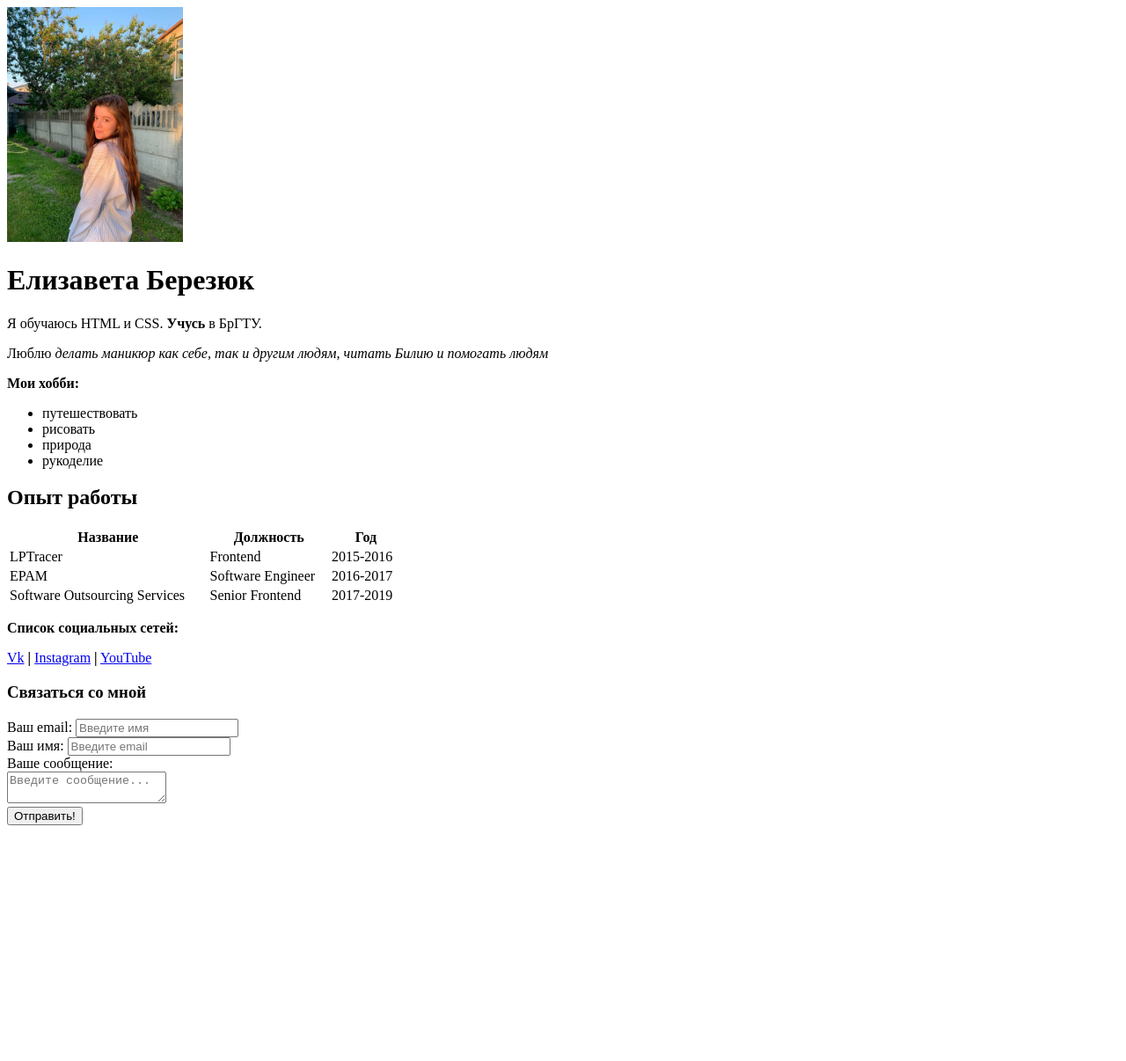
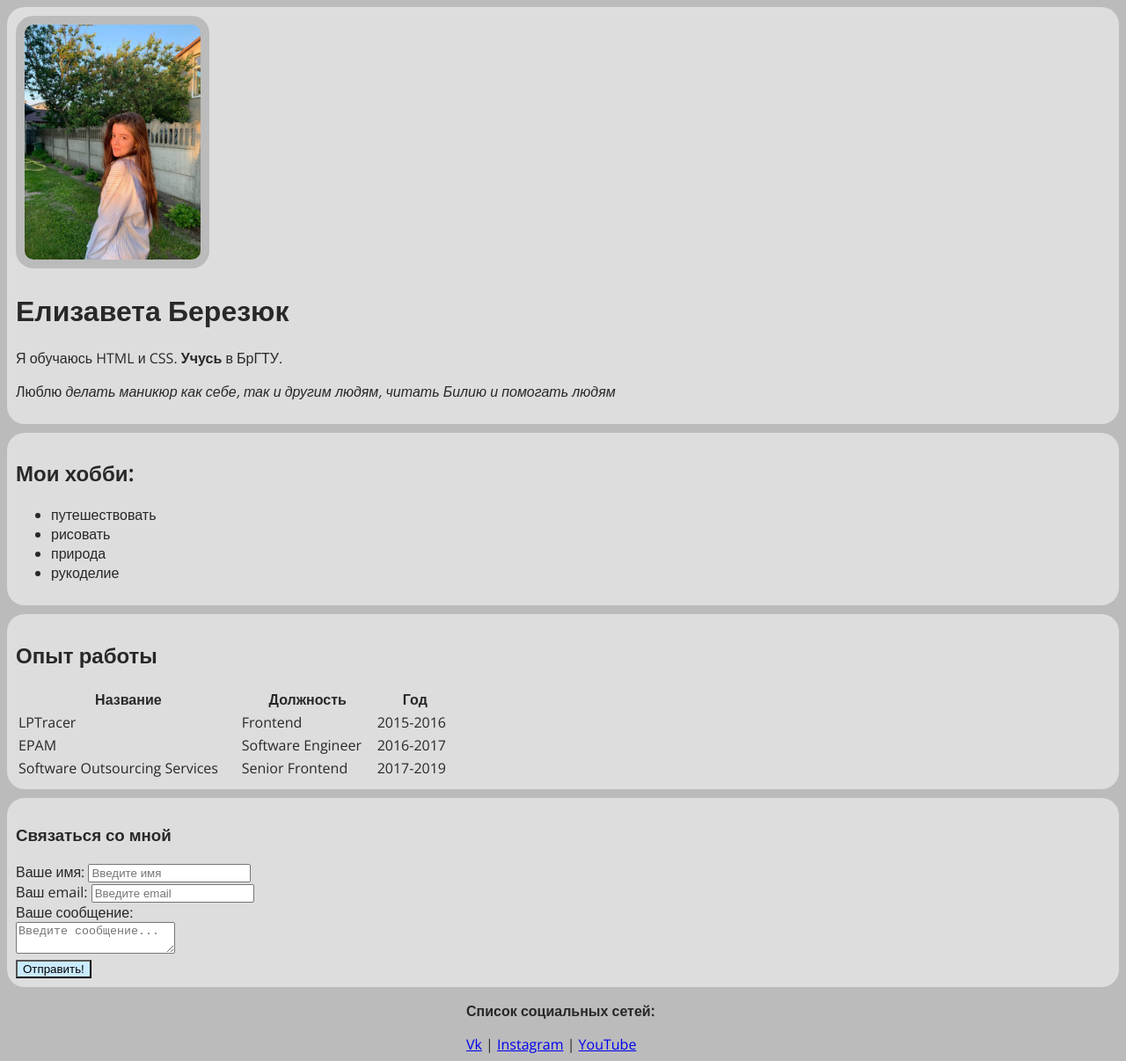
Before and after one commit to LizaBerezuk/-, a plain HTML site: page index.html in a window 1280 px wide. Shown: the whole page at 88% size. Before the commit the page ends 946 px from the top, so only its background shows below. Drawn offline with nearby package versions, Linux system fonts and the light colour scheme.

Commit message:
Add files via upload

```diff
--- /dev/null
+++ b/01.css
@@ -0,0 +1,63 @@
+@import url('https://fonts.googleapis.com/css2?family=Open+Sans&family=Roboto+Condensed:ital@1&family=Roboto:ital@1&display=swap');
+
+.body{
+    font: normal 16px 'Open Sans', sans-serif;
+}
+
+.img_1{
+    background: #bbb;
+    padding: 10px;
+    border-radius: 20px;
+}
+
+.img_1{
+    transition: 2s;
+}
+.img_1:haver{
+    transform: scale(1.2);
+}
+
+.body{
+ background: #bbb;
+ color: rgb(40, 40, 41);
+}
+
+.header{
+background:#ddd;
+margin-bottom: 10px;
+padding: 10px;
+border-radius: 20px;
+}
+
+.hobby{
+    background: #ddd;
+    margin-bottom: 10px;
+    padding: 10px;
+    border-radius: 20px;
+}
+
+.work{
+    background: #ddd;
+    margin-bottom: 10px;
+    padding: 10px;
+    border-radius: 20px;
+}
+
+.connection{
+    background: #ddd;
+    margin-bottom: 10px;
+    padding: 10px;
+    border-radius: 20px;
+}
+
+.footer{
+    /* margin-bottom: 20px;
+    margin-top: 10px;
+    padding: 10px; */
+    margin: auto;
+    max-width: 220px;
+}
+
+ .send{
+     background-color: #caebff;
+ }
--- a/index.html
+++ b/index.html
@@ -7,21 +7,27 @@
     <meta name="viewport" content="width=device-width, initial-scale=1.0">
     <meta name ="keywords" content="HTML, course, css tags, tag">
     <title>HTML and CSS Course</title>
+    <link rel="stylesheet" href="01.css">
 </head>
-<body>
-    <img src="photo_2021-06-08_11-35-11.jpg" width="200" alt="Моё фото">
+<body class="body">
+    <header class="header">
+        <img src="photo_2021-06-08_11-35-11.jpg" width="200" alt="Моё фото" class="img_1">
         <h1>Елизавета Березюк</h1>
         <p>Я обучаюсь HTML и CSS. <strong>Учусь</strong> в БрГТУ.</p>
         <p>Люблю <em> делать маникюр как себе, так и другим людям, читать Билию и помогать людям</em> </p>
-    <p><strong>Мои хобби:</strong></p>
+    </header>
+    <div class="hobby">
+        <h2>Мои хобби:</h2>
         <ul>
             <li>путешествовать</li>
             <li>рисовать</li>
             <li>природа</li>
             <li>рукоделие</li>
         </ul>
+    </div>
+    <div class="work">
         <h2>Опыт работы</h2>
-    <table width="450">
+        <table width="500">
             <thead>
                 <tr>
                     <th>Название</th>
@@ -47,28 +53,33 @@
                 </tr>
             </tbody>
         </table>
-    <p><strong>Список социальных сетей:</strong></p>
-    <a href="https://vk.com/elizavetaberezuk" target="_blank"> Vk</a>
-    <strong>|</strong>
-    <a href="https://www.instagram.com/liza.berezuk/" target="_blank"> Instagram</a>
-    <strong>|</strong>
-    <a href="https://www.youtube.com/channel/UCKDCgSZohv2vYu23f4KAXQA" target="_blank">YouTube</a>
+    </div>
+    <div class="connection">
         <h3>Связаться со мной</h3>
         <form>
             <div>
+                <label for="name">Ваше имя:</label>
+                <input type="text" id="name" placeholder="Введите имя">
+            <div>
                 <label for="email">Ваш email:</label>
-            <input type="email" id="email" placeholder="Введите имя">
+                <input type="email" id="email" placeholder="Введите email">
             </div>
-        <div>
-            <label for="name">Ваш имя:</label>
-            <input type="text" id="name" placeholder="Введите email">
             </div>
             <div>
                 <label for="massage">Ваше сообщение:</label>
                 <br>
                 <textarea name="massage" placeholder="Введите сообщение..." ></textarea>
             </div>
-        <button type="submit">Отправить!</button>
+            <button type="submit" class="send">Отправить!</button>
         </form>
+    </div>
+    <footer class="footer">
+        <p><strong>Список социальных сетей:</strong></p>
+        <a href="https://vk.com/elizavetaberezuk" target="_blank" class="VK"> Vk</a>
+        |
+        <a href="https://www.instagram.com/liza.berezuk/" target="_blank" class="instagram"> Instagram</a>
+        |
+        <a href="https://www.youtube.com/channel/UCKDCgSZohv2vYu23f4KAXQA" target="_blank" class="youtube">YouTube</a>
+    </footer>
 </body>
 </html>
```
Lines whose indentation alone changed are shown as unchanged.
